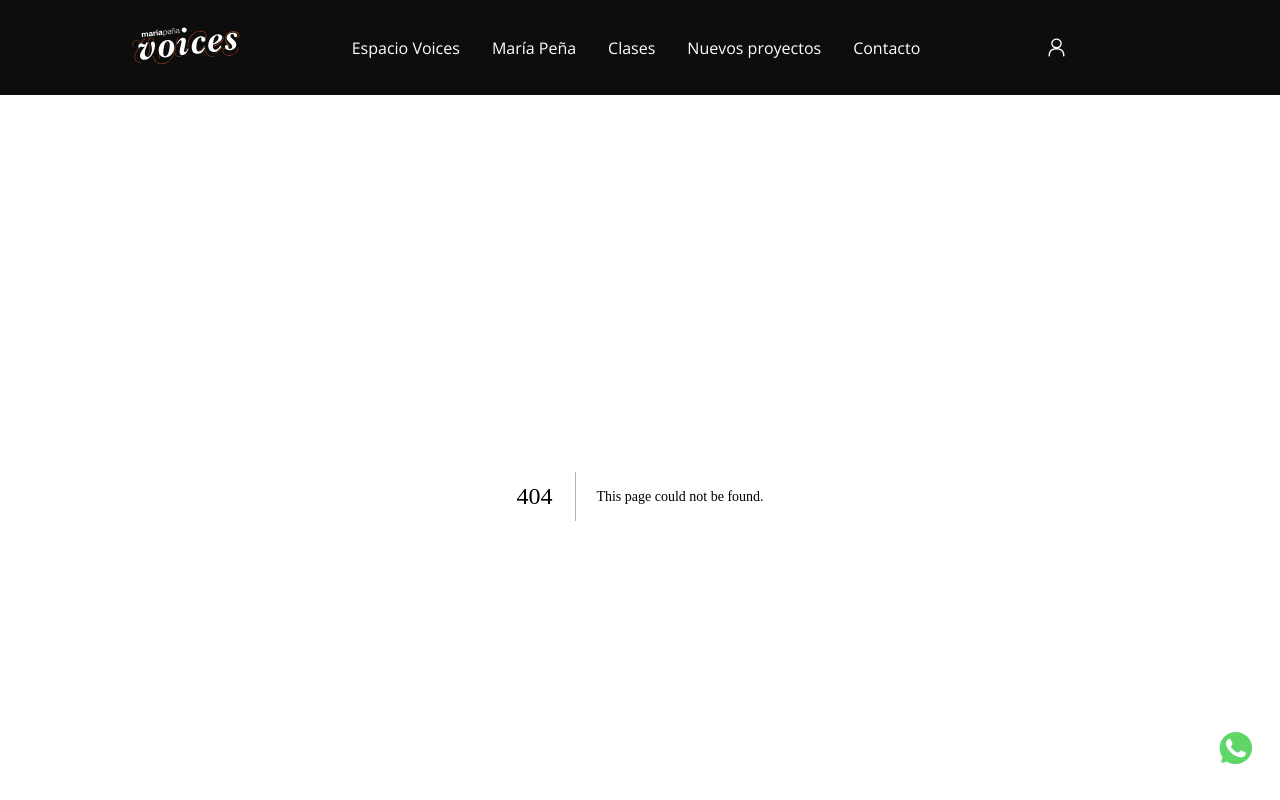
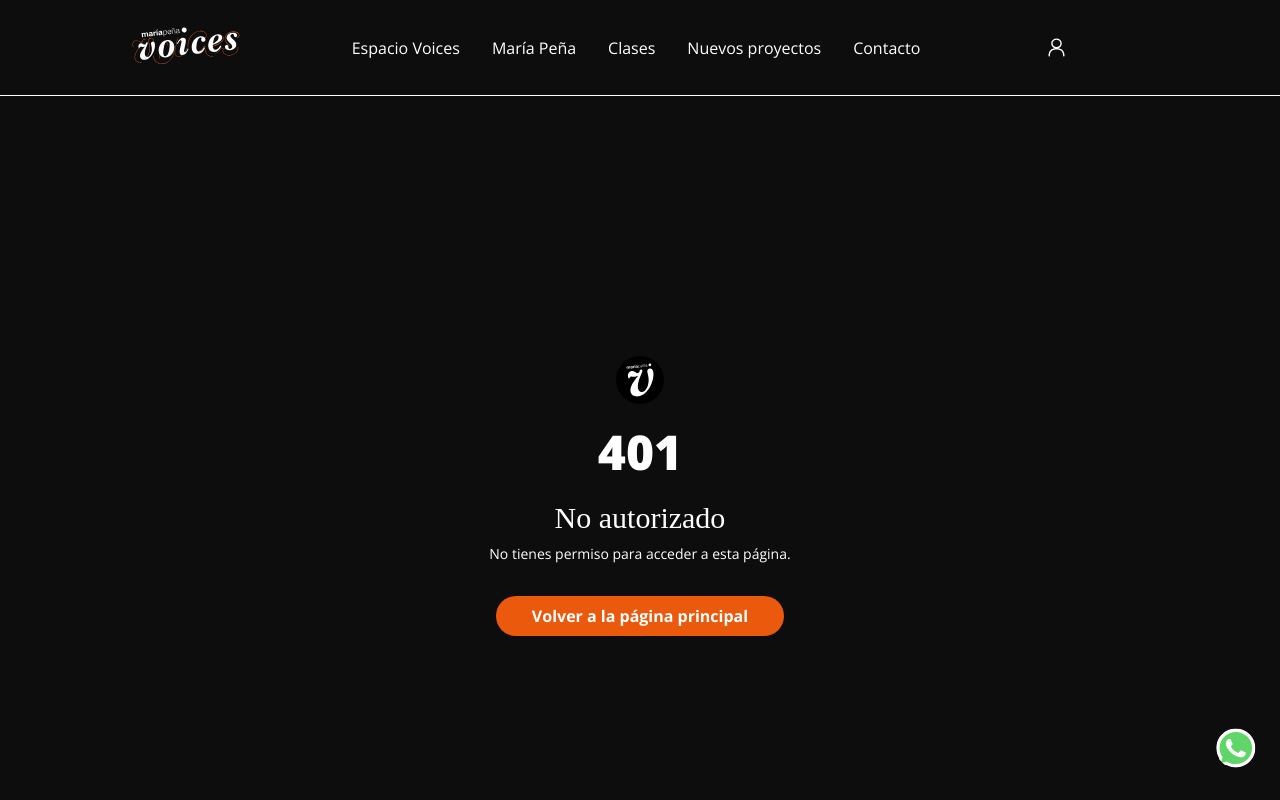
Before and after one commit to manusucaria/mpvoices, a Next.js app: page /no-autorizado in a window 1280 px wide. Before the commit this address had no page. Shown: the top 800 px of the page. Built offline with nearby package versions, Linux system fonts and the light colour scheme; a web font is replaced by a local one.

Commit message:
Creando la página de no autorizado

```diff
--- /dev/null
+++ b/src/app/no-autorizado/page.jsx
@@ -0,0 +1,28 @@
+import React from 'react'
+import Button from '../components/button/Button'
+
+export default function Unauthorized () {
+  return (
+    <div className="w-full min-h-screen flex items-center justify-center sm:px-6 lg:px-8">
+      <div className="w-full flex flex-col items-center justify-center space-y-8">
+        <div>
+          <img
+            className="mx-auto h-12 w-auto"
+            src="/voices.svg"
+            alt="Workflow"
+          />
+          <p className='text-center font-black text-5xl mt-6'>
+            401
+          </p>
+          <h2 className="mt-6 text-center text-3xl">
+            No autorizado
+          </h2>
+          <p className="mt-2 text-center text-sm text-gray-600">
+            No tienes permiso para acceder a esta página.
+          </p>
+        </div>
+        <Button text="Volver a la página principal" path="/" />
+      </div>
+    </div>
+  )
+}
```
